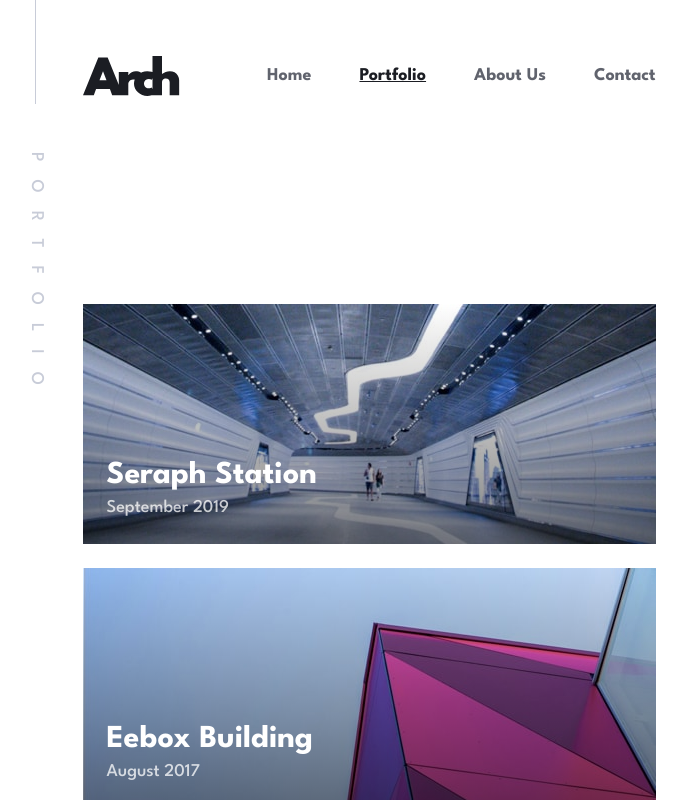
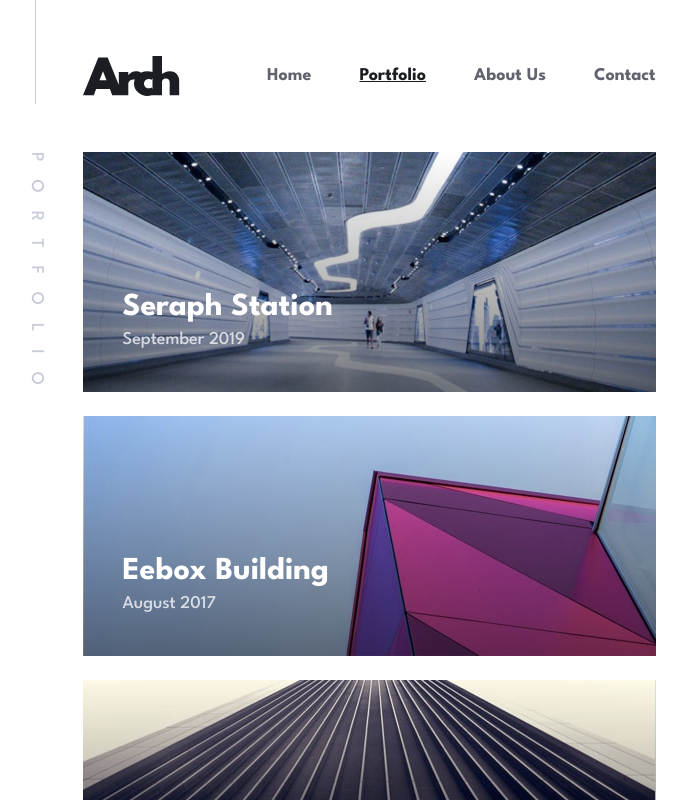
Before and after one commit to richieAiello/arch-studio-website, a React (Vite) app: page /portfolio in a window 1280 px wide. Shown: the top 800 px of the page, without its empty margins (271-958 px from the left). Built offline with nearby package versions, Linux system fonts and the light colour scheme.

Commit message:
Styles for Portfolio.jsx and child components for tablet.

```diff
--- a/src/components/portfolio/PortfolioCard.jsx
+++ b/src/components/portfolio/PortfolioCard.jsx
@@ -17,7 +17,7 @@ const PortfolioCard = props => {
       text-white duration-[400ms] hover:text-black-custom focus:text-black-custom
       hover:bg-[rgba(255,255,255,.75)] focus:bg-[rgba(255,255,255,.75)]"
     >
-      <div className="absolute left-6 bottom-6">
+      <div className="absolute left-6 bottom-6 md:left-10 md:bottom-10">
         <h2 className="heading--sub capitalize">{props.heading}</h2>
         <p className="capitalize opacity-75">{props.text}</p>
         <a
--- a/src/components/portfolio/PortfolioGrid.jsx
+++ b/src/components/portfolio/PortfolioGrid.jsx
@@ -2,7 +2,7 @@ import PortfolioCard from './PortfolioCard';
 
 const PortfolioGrid = props => {
   return (
-    <div className="grid gap-y-6 mt-[9.5rem] mb-[8.25rem]">
+    <div className="grid gap-y-6 mt-[9.5rem] mb-[8.25rem] md:mt-0 md:mb-[12.5rem]">
       <PortfolioCard
         heading="Seraph Station"
         text="September 2019"
```
